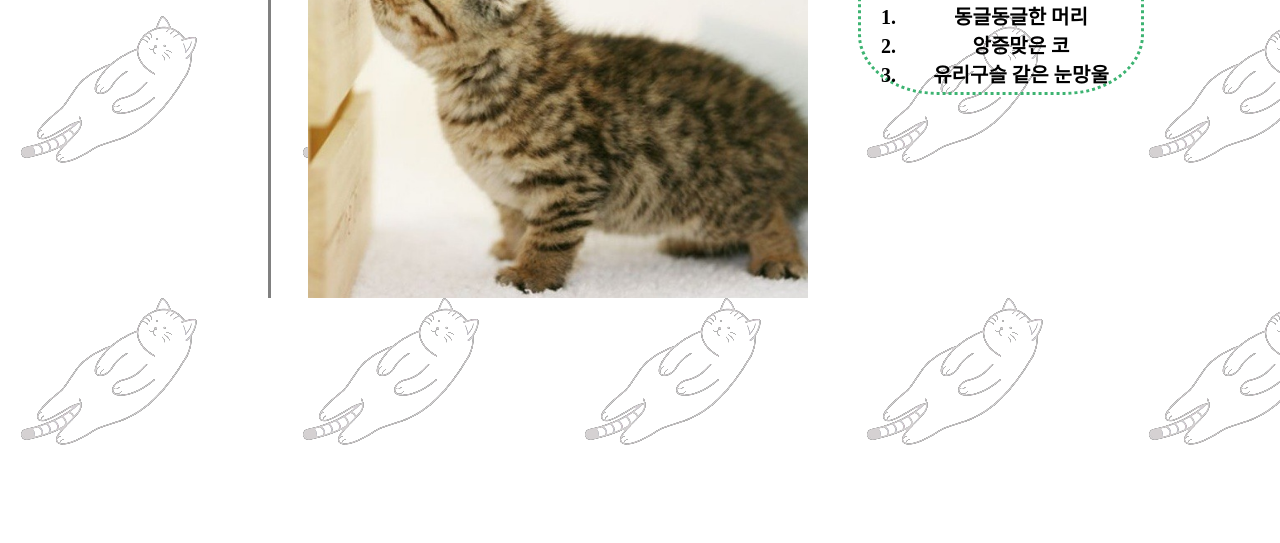
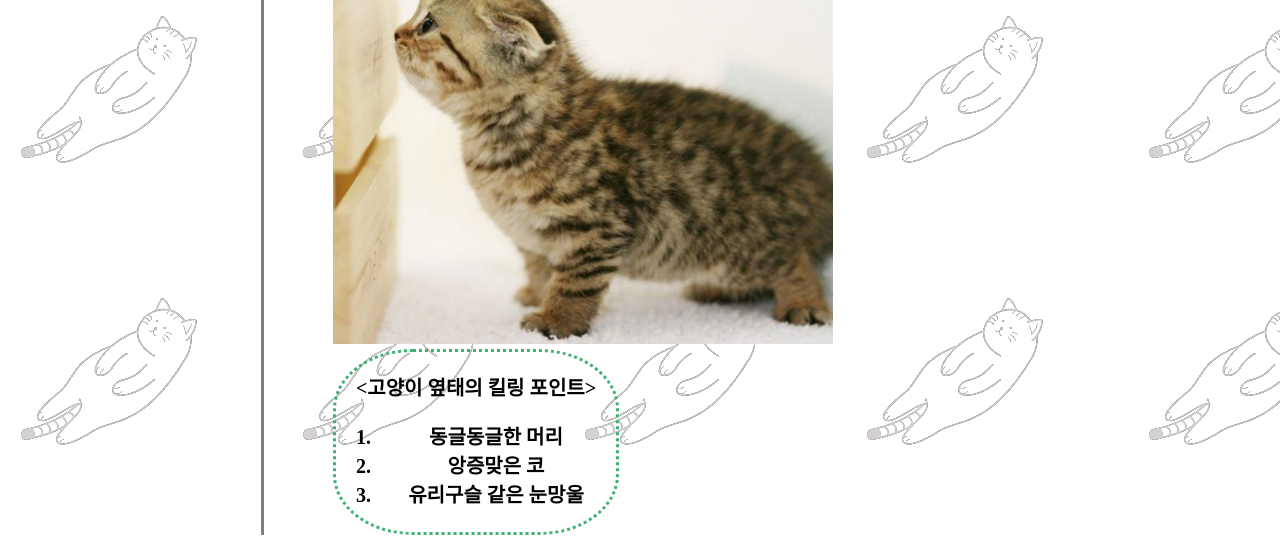
Before and after one commit to choiwoojeong/myfirstweb, a plain HTML site: page 3.html in a window 1280 px wide. Shown: the part 308-851 px from the top of the page. Before the commit the page ends 800 px from the top, so only its background shows below. Drawn offline with Linux system fonts and the light colour scheme; a web font is replaced by a local one.

Commit message:
Add files via upload

```diff
--- a/3.html
+++ b/3.html
@@ -21,19 +21,9 @@ ol{
 .옆모습{
   width: 500px;
 }
-#grid{
-  display: grid;
-  grid-template-columns: 300px 1fr;
-}
-#article{
-  display: grid;
-  font-size: 20px;
-  margin: 0;
-  grid-template-columns: 550px 1fr;
-}
+
 #killing{
   text-align: center;
-  display: grid;
   width: 280px;
   height: 180px;
   border: 3px dotted MediumSeaGreen;
--- a/mystyle.css
+++ b/mystyle.css
@@ -25,6 +25,25 @@ ul{
 p{
   font-weight: bold;
 }
+#grid{
+  display: grid;
+  grid-template-columns: 300px 1fr;
+}
+#grid ul{
+  padding-left: 33px;
+}
+#grid #article{
+  padding-left: 25px;
+  font-size: 20px;
+  margin: 0;
+}
+#killing{
+  text-align: center;
+  width: 280px;
+  height: 180px;
+  border: 3px dotted MediumSeaGreen;
+  border-radius: 80px / 60px;
+}
 
 @media (max-width: 600px){
   #grid{
```
Also changed, not shown: 1.html (+1 -8 lines), 2.html (+2 -8 lines).
